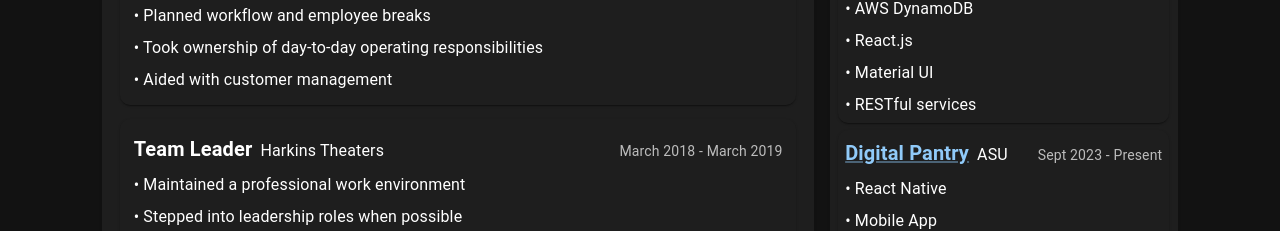
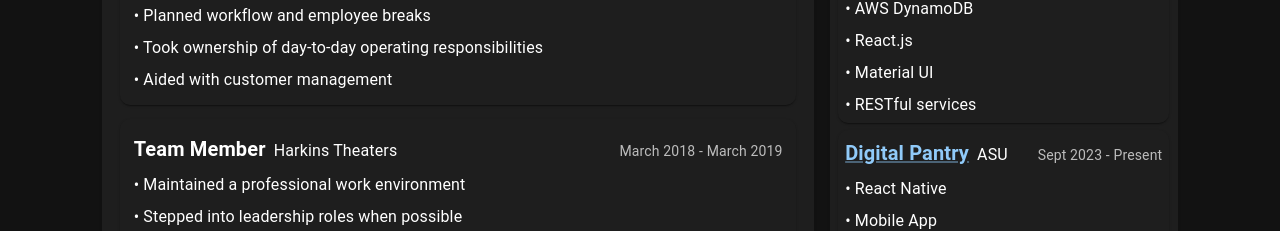
Before and after one commit to LoganEllsworth/Autobiography, a React (Create React App) app in the folder client/: page / in a window 1280 px wide. Shown: the part 1154-1385 px from the top of the page. Built offline with nearby package versions, Linux system fonts and the light colour scheme.

Commit message:
Typo fix

```diff
--- a/client/src/pages/home/components/experience.js
+++ b/client/src/pages/home/components/experience.js
@@ -43,7 +43,7 @@ const experiences = [
 		]
 	},
 	{
-		title: 'Team Leader',
+		title: 'Team Member',
 		company: 'Harkins Theaters',
 		dateRange: 'March 2018 - March 2019',
 		bullets: [
```
